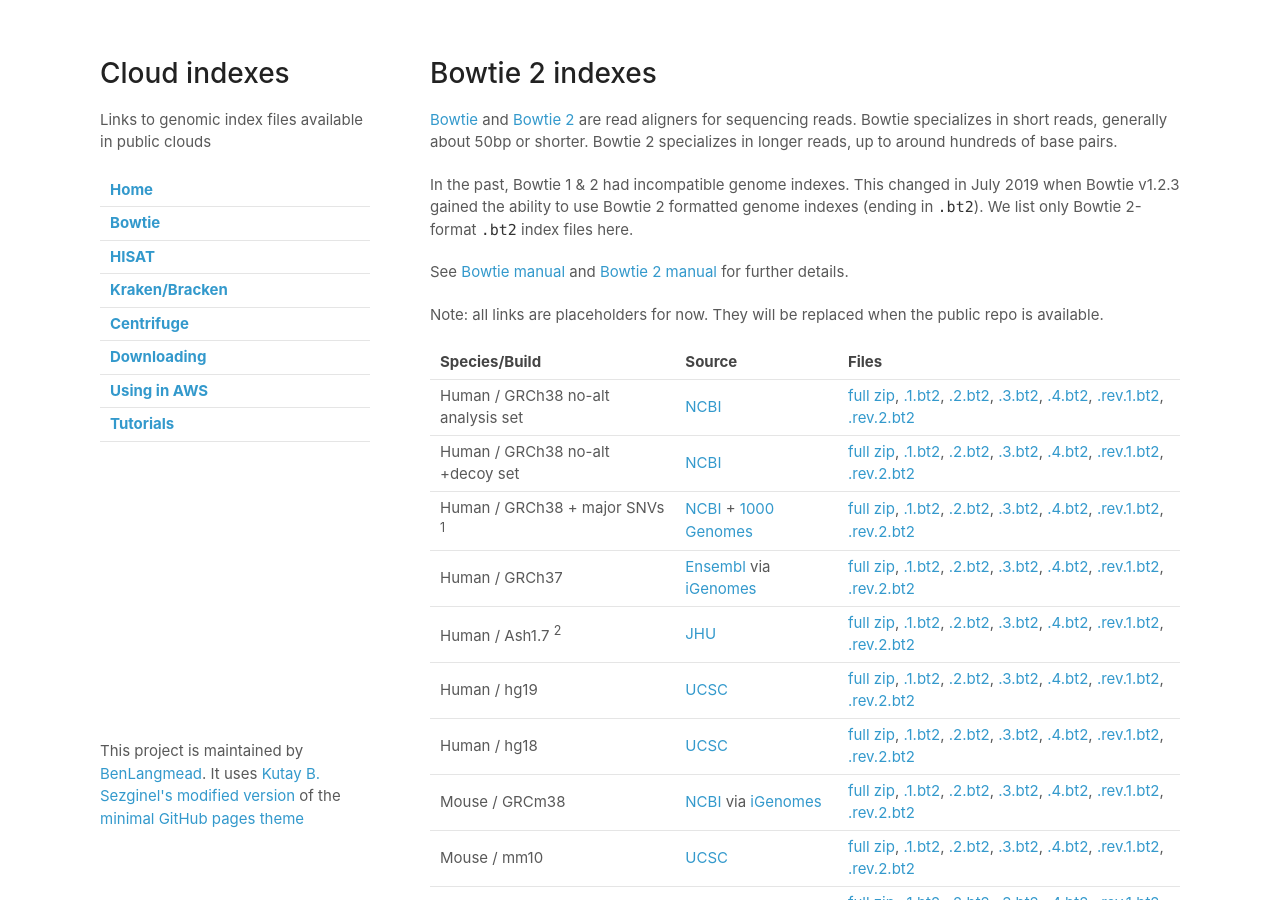
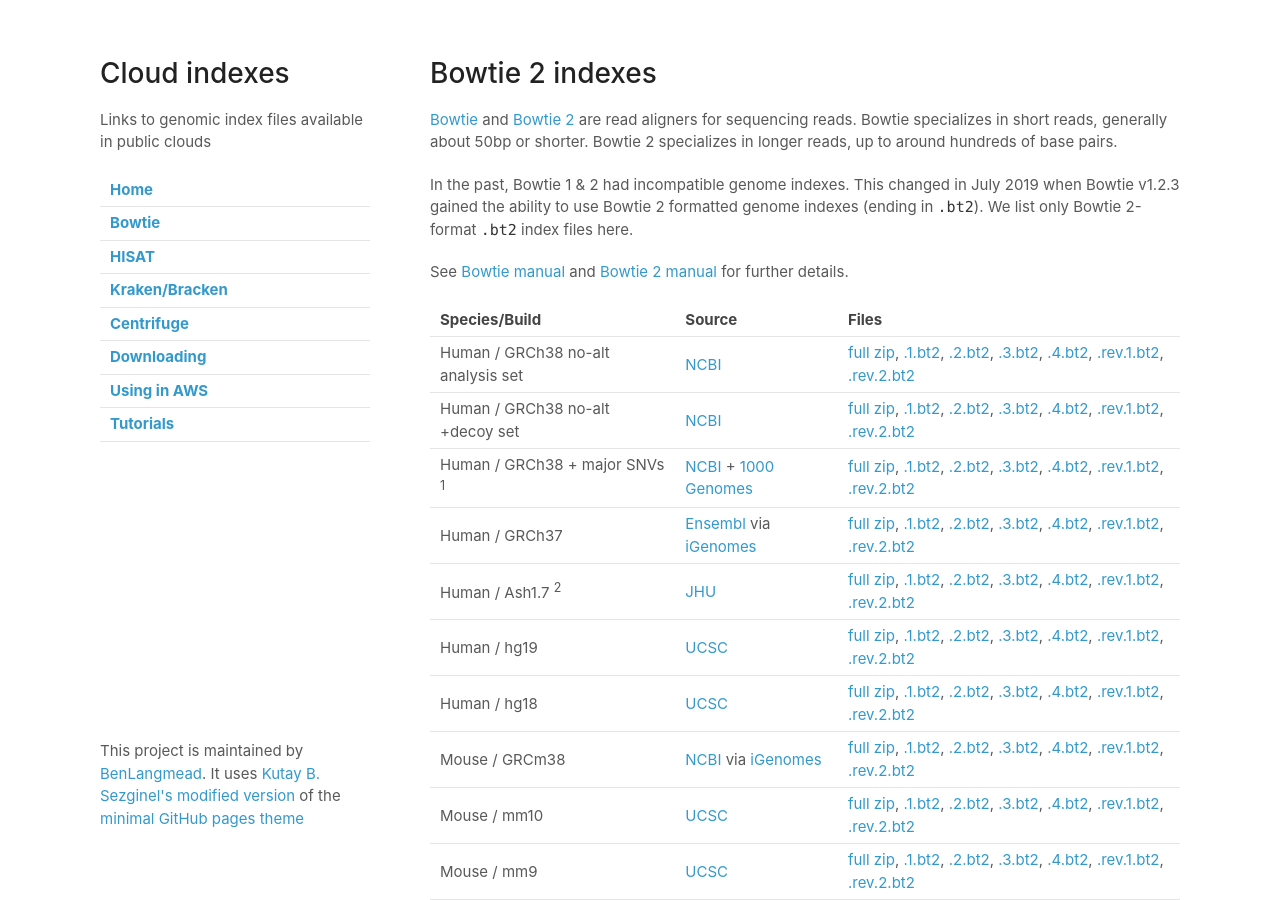
Before and after one commit to BenLangmead/aws-indexes, a Jekyll site: the page built from docs/bowtie.md, in a window 1280 px wide and 900 px high. Built offline with Jekyll 4.4.1, drawn with Linux system fonts in a browser that asks for light colours; our own code applies the rules of GitHub Pages for plain Markdown files.

Commit message:
Take away placeholders statement for bowtie

```diff
--- a/docs/bowtie.md
+++ b/docs/bowtie.md
@@ -5,8 +5,6 @@
 In the past, Bowtie 1 & 2 had incompatible genome indexes.  This changed in July 2019 when Bowtie v1.2.3 gained the ability to use Bowtie 2 formatted genome indexes (ending in `.bt2`).  We list only Bowtie 2-format `.bt2` index files here.
 
 See [Bowtie manual](http://bowtie-bio.sourceforge.net/manual.shtml) and [Bowtie 2 manual](http://bowtie-bio.sourceforge.net/bowtie2/manual.shtml) for further details.
-
-Note: all links are placeholders for now.  They will be replaced when the public repo is available.
 
 <div class="datatable-begin"></div>
 
```
